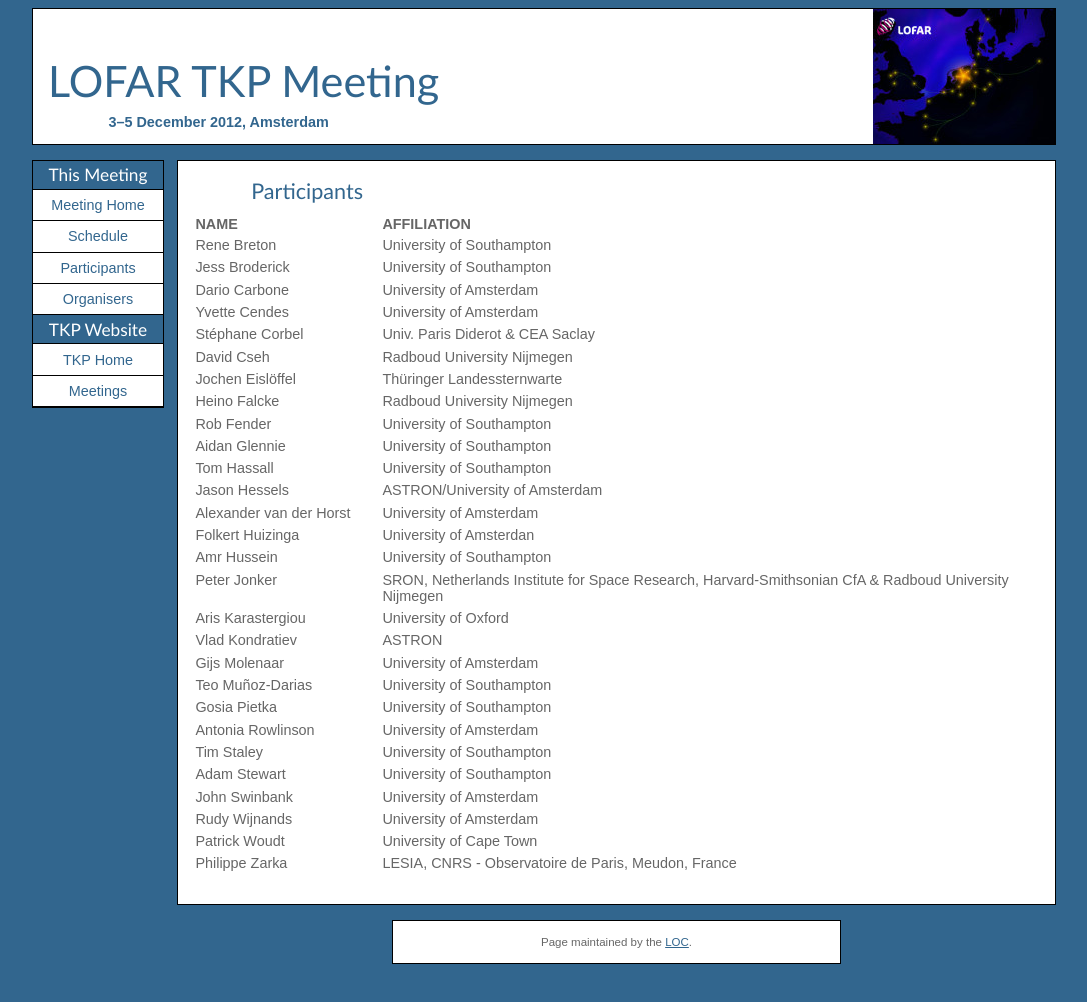
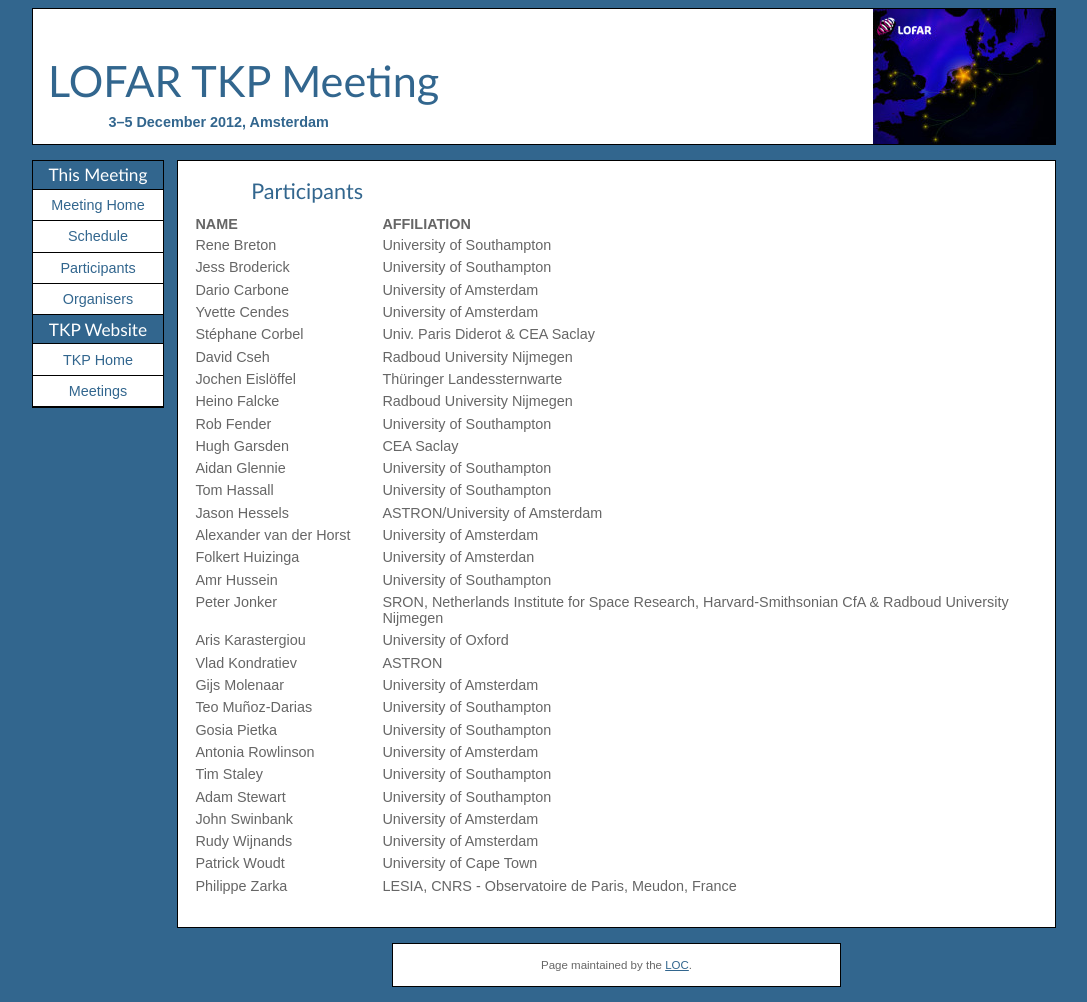
Before and after one commit to transientskp/transientskp.github.com, a Jekyll site: the page built from meetings/2012-12/participants.html, in a window 1280 px wide. Shown: the whole page, without its empty margins (96-1183 px from the left). Built offline with Jekyll 4.4.1, drawn with Linux system fonts in a browser that asks for light colours; before the commit the page ends 979 px from its top, so only the background shows below that.

Commit message:
Participant

```diff
--- a/meetings/2012-12/participants.html
+++ b/meetings/2012-12/participants.html
@@ -49,6 +49,10 @@
   <tr>
     <td>Rob&nbsp;Fender</td>
     <td>University of Southampton</td>
+  </tr>
+  <tr>
+    <td>Hugh&nbsp;Garsden</td>
+    <td>CEA Saclay</td>
   </tr>
   <tr>
     <td>Aidan&nbsp;Glennie</td>
```
